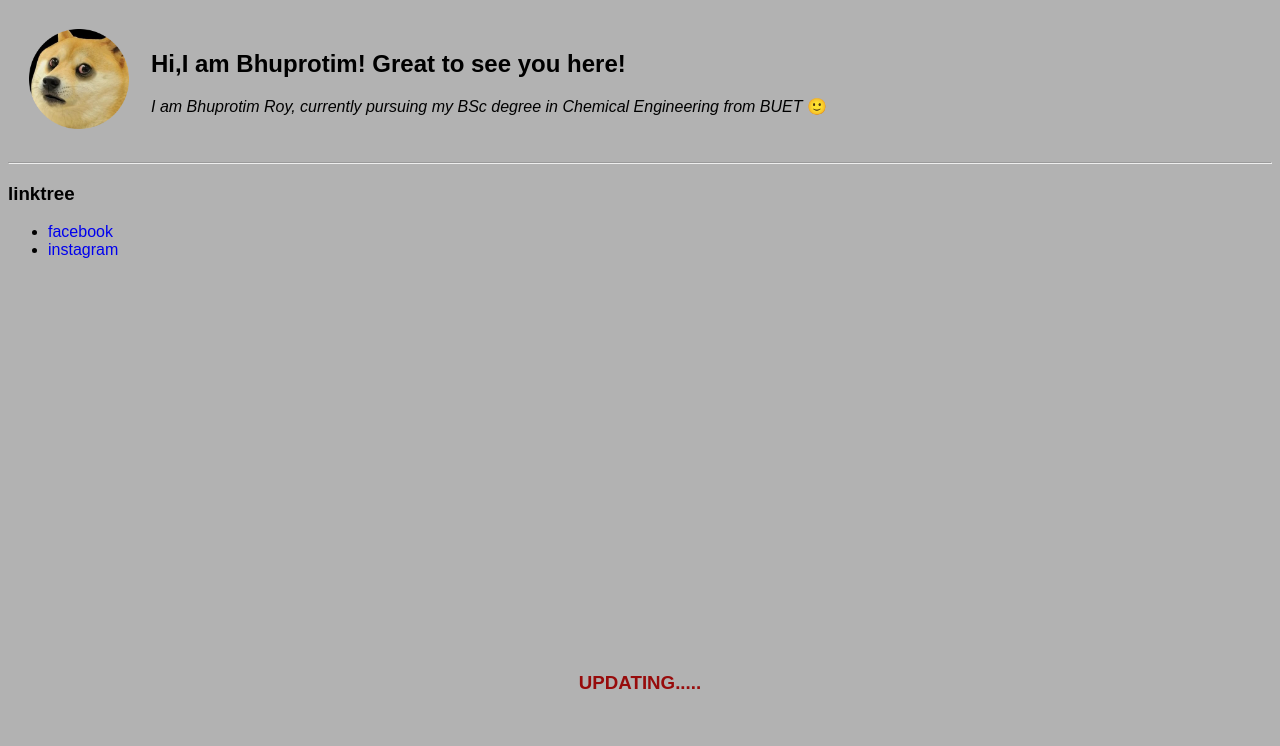
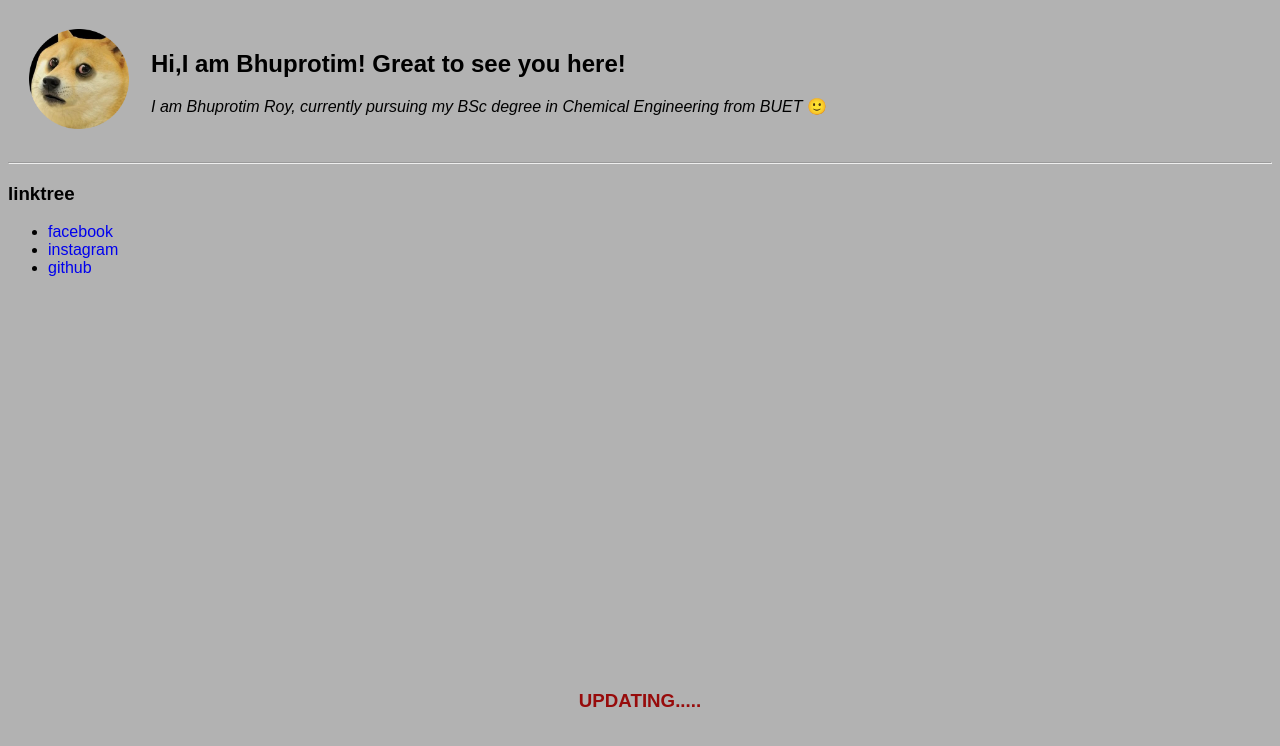
Before and after one commit to Bhupratim715/web, a plain HTML site: page index.html in a window 1280 px wide. Drawn offline with Linux system fonts and the light colour scheme.

Commit message:
Update index.html

```diff
--- a/index.html
+++ b/index.html
@@ -39,6 +39,8 @@
   <ul>
     <li><a href="https://www.facebook.com/bhuprotimroy.arnob">facebook</a></li>
     <li><a href="https://www.instagram.com/arnob_bhuprotim/">instagram</a></li>
+    <li><a href="https://github.com/Bhupratim715">github</a></li>
+
   </ul>
 <br>
 <br>
```
